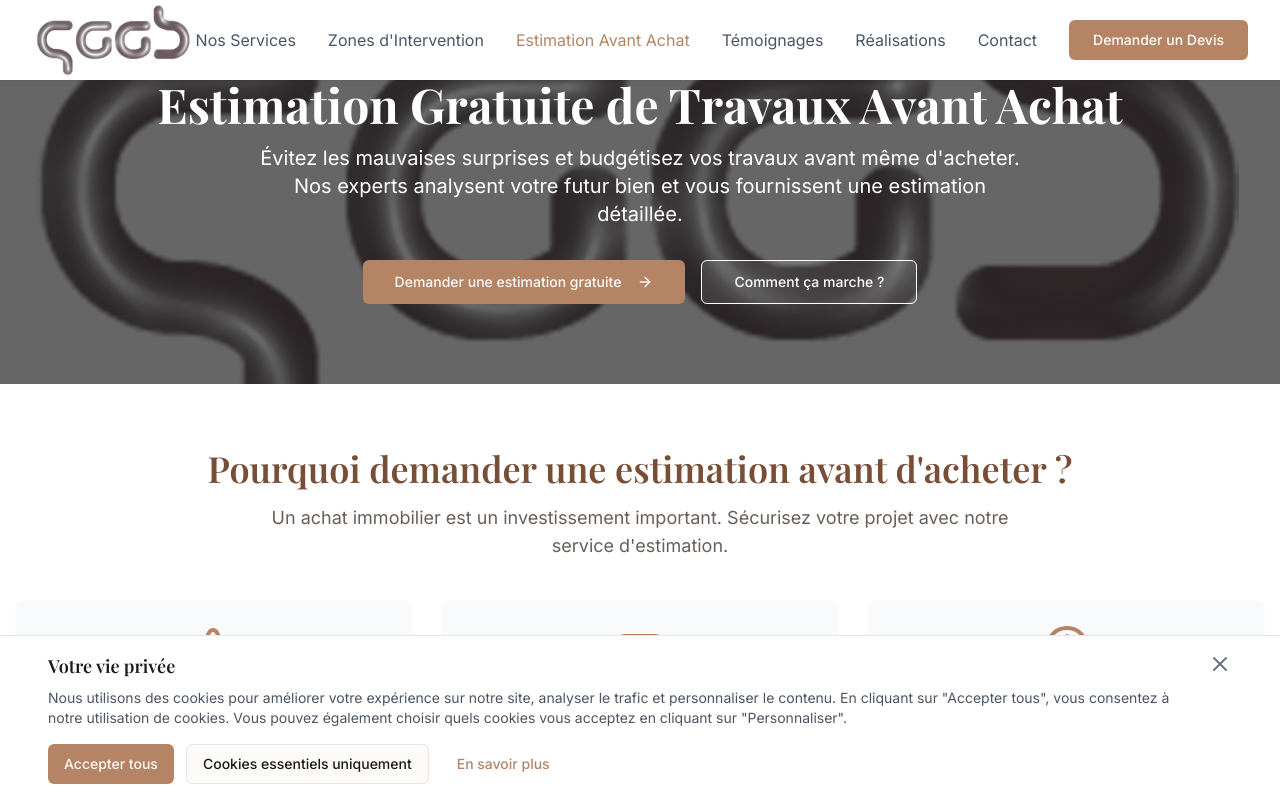
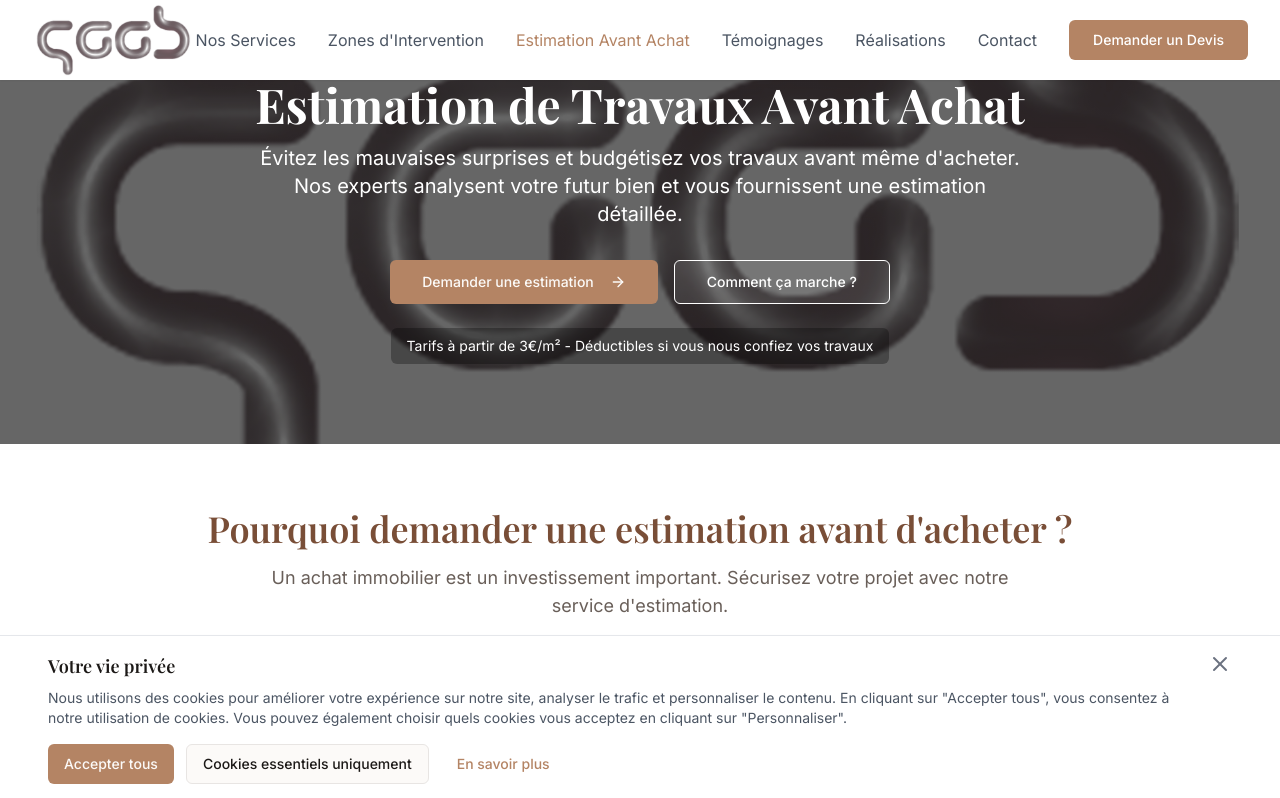
Before and after one commit to Hullteam/qoob-renovations-fd64d2d2, a React (Vite) app: page /estimation-avant-achat in a window 1280 px wide. Shown: the top 798 px of the page. Built offline with nearby package versions, Linux system fonts and the light colour scheme.

Commit message:
Fix: Update estimation pricing
Update the estimation before purchase service to reflect the correct pricing structure. The service is not free, and the price starts at 3€ per square meter.

```diff
--- a/src/components/Services.tsx
+++ b/src/components/Services.tsx
@@ -70,7 +70,7 @@ const Services = () => {
             Vous recherchez un bien à acheter ?
           </h3>
           <p className="text-gray-600 mb-5 max-w-2xl mx-auto">
-            Avant de finaliser votre achat, estimez le coût des travaux nécessaires avec notre service d'estimation avant achat.
+            Avant de finaliser votre achat, estimez le coût des travaux nécessaires avec notre service d'estimation avant achat (à partir de 3€/m²).
             Évitez les mauvaises surprises et planifiez votre budget total.
           </p>
           <Button asChild>
--- a/src/components/estimation/EstimationFAQ.tsx
+++ b/src/components/estimation/EstimationFAQ.tsx
@@ -4,7 +4,7 @@ import { Accordion, AccordionContent, AccordionItem, AccordionTrigger } from "@/
 const faqItems = [
   {
     question: "Combien coûte une estimation avant achat ?",
-    answer: "Notre première consultation et estimation préliminaire est gratuite. Pour une estimation détaillée nécessitant une visite technique approfondie, nos tarifs varient en fonction de la superficie et de la complexité du bien. Ce montant est déductible si vous nous confiez ensuite vos travaux de rénovation."
+    answer: "Notre service d'estimation avant achat est facturé à partir de 3€/m², selon la superficie et la complexité du bien. Ce montant est déductible si vous nous confiez ensuite vos travaux de rénovation."
   },
   {
     question: "Dans quels délais pouvez-vous réaliser une estimation ?",
@@ -24,7 +24,7 @@ const faqItems = [
   },
   {
     question: "Est-ce que vous réalisez ensuite les travaux estimés ?",
-    answer: "Oui, nous pouvons prendre en charge la réalisation des travaux suite à notre estimation. Cela assure une cohérence entre l'estimation et la réalisation. Si vous nous confiez les travaux, le coût de l'estimation détaillée est déduit du montant total."
+    answer: "Oui, nous pouvons prendre en charge la réalisation des travaux suite à notre estimation. Cela assure une cohérence entre l'estimation et la réalisation. Si vous nous confiez les travaux, le coût de l'estimation est déduit du montant total."
   }
 ];
 
--- a/src/components/estimation/EstimationHero.tsx
+++ b/src/components/estimation/EstimationHero.tsx
@@ -18,7 +18,7 @@ const EstimationHero = () => {
     >
       <div className="max-w-7xl mx-auto text-center">
         <h1 className="text-3xl md:text-4xl lg:text-5xl font-serif font-bold text-white mb-4">
-          Estimation Gratuite de Travaux Avant Achat
+          Estimation de Travaux Avant Achat
         </h1>
         <p className="text-lg md:text-xl text-white mb-8 max-w-3xl mx-auto">
           Évitez les mauvaises surprises et budgétisez vos travaux avant même d'acheter. Nos experts analysent votre futur bien et vous fournissent une estimation détaillée.
@@ -29,7 +29,7 @@ const EstimationHero = () => {
             onClick={handleScrollToForm}
             className="bg-primary hover:bg-primary/90"
           >
-            Demander une estimation gratuite <ArrowRight className="ml-2 h-5 w-5" />
+            Demander une estimation <ArrowRight className="ml-2 h-5 w-5" />
           </Button>
           <Button
             size="lg"
@@ -40,6 +40,9 @@ const EstimationHero = () => {
             Comment ça marche ?
           </Button>
         </div>
+        <div className="mt-6 text-white text-sm bg-black/30 inline-block px-4 py-2 rounded-md">
+          Tarifs à partir de 3€/m² - Déductibles si vous nous confiez vos travaux
+        </div>
       </div>
     </section>
   );
--- a/src/components/estimation/form-sections/ProjectDescriptionSection.tsx
+++ b/src/components/estimation/form-sections/ProjectDescriptionSection.tsx
@@ -20,6 +20,13 @@ const ProjectDescriptionSection: React.FC = () => {
         error={errors.projectDescription}
       />
 
+      <div className="mb-4 p-4 bg-amber-50 border border-amber-200 rounded-md">
+        <p className="text-sm text-amber-800">
+          Notre service d'estimation avant achat est facturé à partir de 3€/m².
+          Ce montant sera déduit de votre facture si vous nous confiez la réalisation des travaux.
+        </p>
+      </div>
+
       <FormCheckbox
         id="consent"
         name="consent"
```
